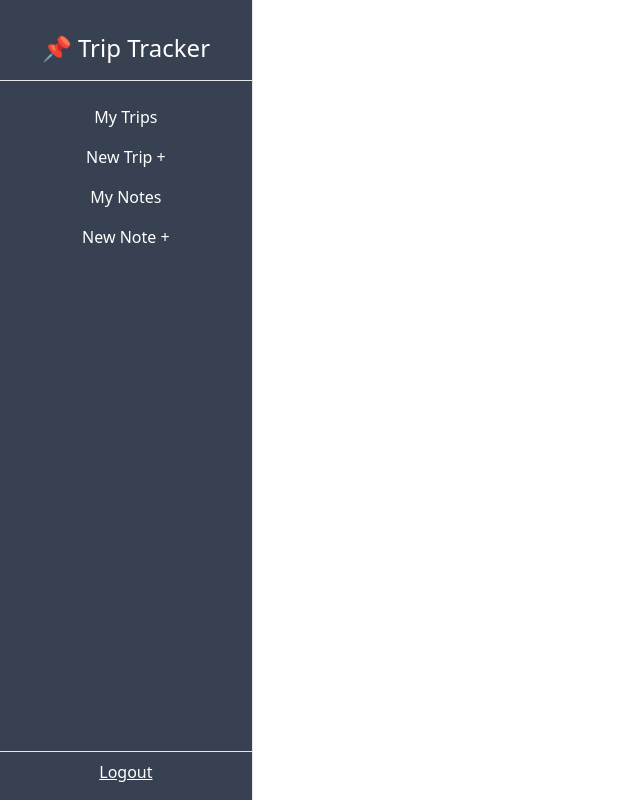
After one commit to alifta/django-trip-tracker, a Django app: template trip/templates/trip/_base.html in a window 1280 px wide. The commit adds this page. Shown: the whole page, without its empty margins (0-640 px from the left). Run offline with Django 4.2, Linux system fonts and the light colour scheme; the template is opened without the code that fills it, so the values that code supplies are empty; some libraries are stand-ins or nearby versions.

Commit message:
adding style to the dashboard

```diff
--- a/config/settings.py
+++ b/config/settings.py
@@ -45,7 +45,7 @@ ROOT_URLCONF = "config.urls"
 TEMPLATES = [
     {
         "BACKEND": "django.template.backends.django.DjangoTemplates",
-        "DIRS": [],
+        "DIRS": [os.path.join(BASE_DIR, "templates")],
         "APP_DIRS": True,
         "OPTIONS": {
             "context_processors": [
@@ -115,3 +115,6 @@ DEFAULT_AUTO_FIELD = "django.db.models.BigAutoField"
 
 MEDIA_ROOT = os.path.join(BASE_DIR, "media/")  # documents/file-xyz.png
 MEDIA_URL = "/media/"  # www.my-site.com/media/img-1
+
+# Where should the user go after login - if not next
+LOGIN_REDIRECT_URL = "trip-list"
--- a/config/urls.py
+++ b/config/urls.py
@@ -20,9 +20,13 @@ from django.urls import path, include
 from django.conf import settings
 from django.conf.urls.static import static
 
+from .views import SignupView
+
 urlpatterns = [
     path("admin/", admin.site.urls),
     path("", include("trip.urls")),
+    path("accounts/", include("django.contrib.auth.urls")),
+    path("accounts/signup", SignupView.as_view(), name="signup"),
 ]
 
 if settings.DEBUG:
--- /dev/null
+++ b/templates/registration/logged_out.html
@@ -0,0 +1,4 @@
+<h1>You've been logged out</h1>
+<p>
+  <a href="{% url 'login' %}">Login here</a>
+</p>
--- /dev/null
+++ b/templates/registration/signup.html
@@ -0,0 +1,5 @@
+<h1>Sign Up</h1>
+<form action="{% url 'signup' %}" method="POST">
+  {% csrf_token %} {{ form.as_p }}
+  <input type="submit" value="Signup" />
+</form>
--- /dev/null
+++ b/trip/templates/trip/_base.html
@@ -0,0 +1,67 @@
+<!DOCTYPE html>
+<html lang="en">
+  <head>
+    <meta charset="UTF-8" />
+    <meta name="viewport" content="width=device-width, initial-scale=1.0" />
+    <script src="https://cdn.tailwindcss.com"></script>
+  </head>
+  <body>
+    <div class="flex-col md:flex-row flex h-screen">
+      <div
+        class="md:h-screen bg-gray-700 text-white w-full md:w-1/4 md:max-w-xs py-2 md:pt-8 md:pb-2 flex flex-col items-center justify-start border-r"
+      >
+        <div class="border-b w-full text-center pb-4 text-2xl">
+          <h1>📌 Trip Tracker</h1>
+        </div>
+        <div class="pt-4 w-full text-center">
+          <ul class="flex md:flex-col justify-around px-2 md:px-0 pb-2 md:pb-0">
+            <a href="{% url 'trip-list' %}">
+              <li
+                class="py-2 px-3 md:px-0 hover:bg-gray-600 hover:cursor-pointer"
+              >
+                My Trips
+              </li>
+            </a>
+            {% comment %}
+            <a href="{% url 'trip-create' %}">
+              {% endcomment %}
+              <li
+                class="py-2 px-3 md:px-0 hover:bg-gray-600 hover:cursor-pointer"
+              >
+                New Trip +
+              </li>
+            </a>
+            {% comment %}
+            <a href="{% url 'note-list' %}">
+              {% endcomment %}
+              <li
+                class="py-2 px-3 md:px-0 hover:bg-gray-600 hover:cursor-pointer"
+              >
+                My Notes
+              </li>
+            </a>
+            {% comment %}
+            <a href="{% url 'note-create' %}">
+              {% endcomment %}
+              <li
+                class="py-2 px-3 md:px-0 hover:bg-gray-600 hover:cursor-pointer"
+              >
+                New Note +
+              </li>
+            </a>
+          </ul>
+        </div>
+        <div
+          class="mt-auto w-full text-center flex md:flex-col justify-evenly py-2 md:pt-0"
+        >
+          <p class="">{{user.username}}</p>
+          <hr class="my-2" />
+          <a class="underline" href="{% url 'logout' %}"> Logout </a>
+        </div>
+      </div>
+      <div class="w-full md:w-full p-10 overflow-auto">
+        {% block content %} {% endblock content %}
+      </div>
+    </div>
+  </body>
+</html>
--- a/trip/views.py
+++ b/trip/views.py
@@ -11,6 +11,6 @@ class HomeView(TemplateView):
 
 
 def trip_list(request):
-    trips = Trip.objects.all()
+    trips = Trip.objects.filter(owner=request.user)
     context = {"trips": trips}
     return render(request, "trip/trip_list.html", context)
```
Also changed, not shown: config/views.py (added, +9 -0 lines), templates/registration/login.html (added, +13 -0 lines), trip/templates/trip/trip_list.html (+17 -6 lines).
